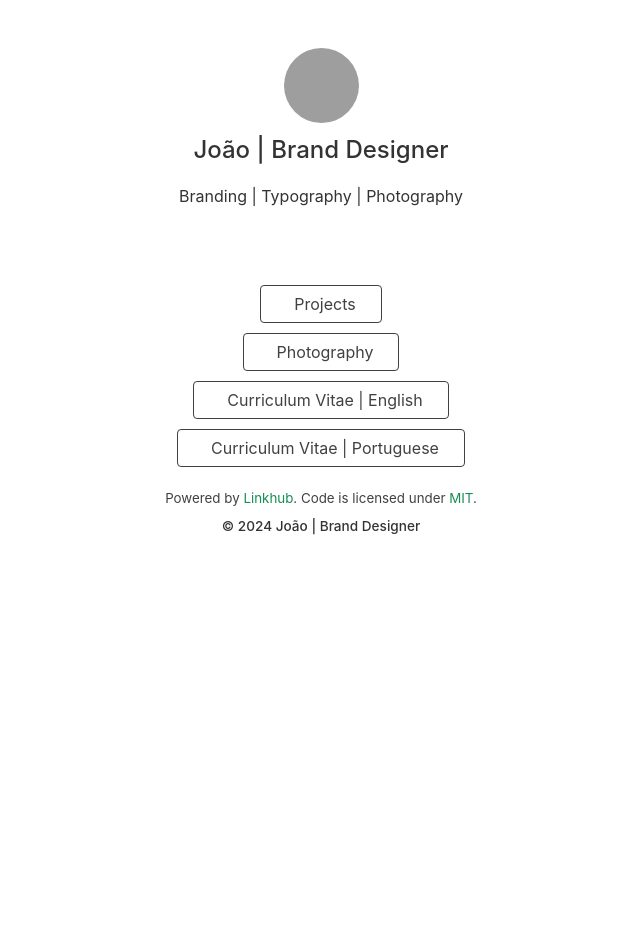
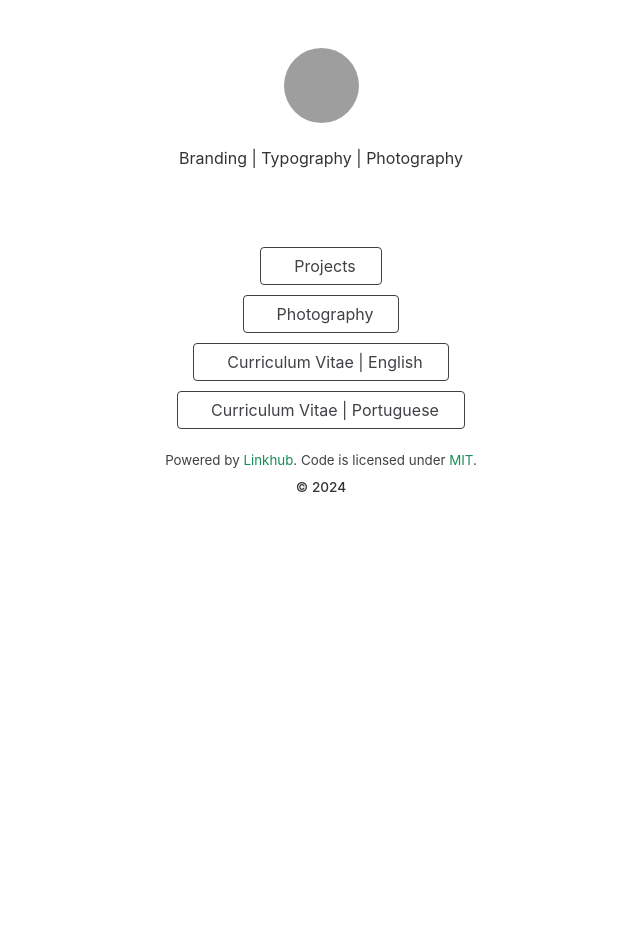
Before and after one commit to xiskg/link-bio, a Jekyll site: the page built from index.html, in a window 1280 px wide. Shown: the whole page, without its empty margins (319-959 px from the left). Built offline with Jekyll 4.4.1, drawn with Linux system fonts in a browser that asks for light colours; nearby versions of some CDN libraries; comment, search, counter and statistics services are not loaded; part of the change alters nothing that is shown; grey boxes are pictures that could not be loaded.

Commit message:
Update _config.yml

```diff
--- a/_config.yml
+++ b/_config.yml
@@ -2,8 +2,8 @@
 theme: linkhub-jekyll-theme
 
 # Site Configuration
-name: João | Brand Designer # Name of your website
-# tagline: # Set your preferred page title
+name: # Name of your website
+tagline: João | Brand Designer # Set your preferred page title
 description: Branding | Typography | Photography  # Also used as a meta description
 favicon: https://picsum.photos/32/32 # Path / URL to the favicon of your website (e.g., 'assets/images/favicon.png')
 logo: https://picsum.photos/200 # Path / URL to the logo (e.g., 'assets/images/logo.png')
```
